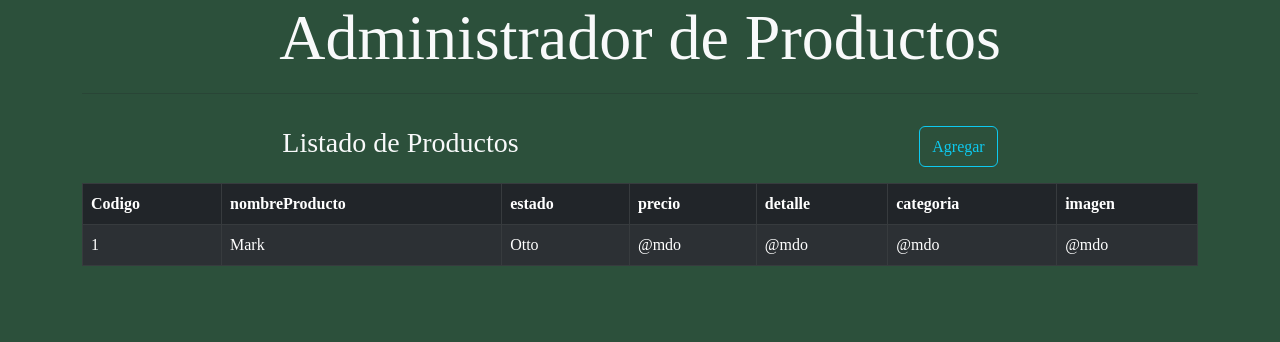
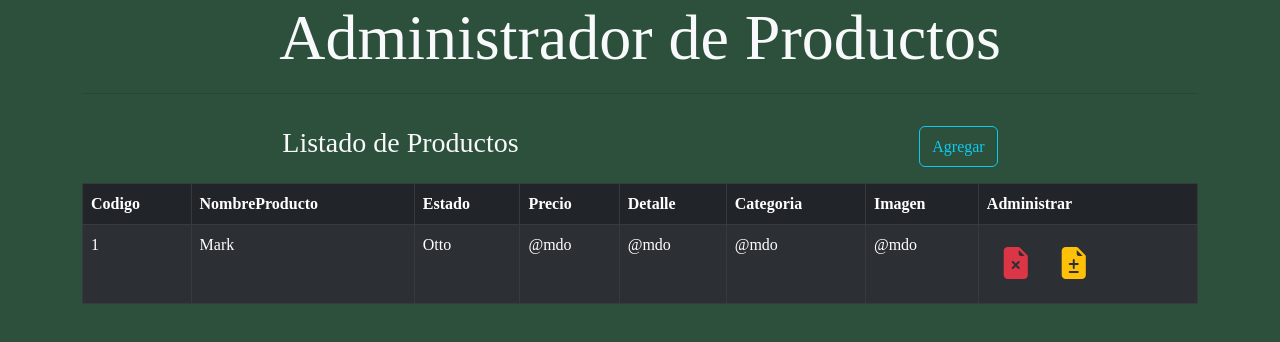
Before and after one commit to gonzalogg94/restaurantFront, a React (Create React App) app: page /administrador in a window 1280 px wide. Shown: the top 342 px of the page. Built offline with nearby package versions, Linux system fonts and the light colour scheme; a web font is replaced by a local one.

Commit message:
agrege botones/iconos para editar y borrar en la tabla de productos

```diff
--- a/src/components/style.css
+++ b/src/components/style.css
@@ -248,3 +248,7 @@ li {
     object-fit: cover;
   }
 }
+
+.iconAdmin{
+  font-size: 2rem;
+}
--- a/src/components/views/AdministradorProductos.jsx
+++ b/src/components/views/AdministradorProductos.jsx
@@ -22,12 +22,13 @@ const AdministradorProductos = () => {
               <thead>
                 <tr>
                   <th>Codigo</th>
-                  <th> nombreProducto</th>
-                  <th> estado</th>
-                  <th> precio</th>
-                  <th> detalle</th>
-                  <th> categoria</th>
-                  <th> imagen</th>
+                  <th> NombreProducto</th>
+                  <th> Estado</th>
+                  <th> Precio</th>
+                  <th> Detalle</th>
+                  <th> Categoria</th>
+                  <th> Imagen</th>
+                  <th> Administrar</th>
                 </tr>
               </thead>
               <tbody>
--- a/src/components/views/producto/TablaProducto.jsx
+++ b/src/components/views/producto/TablaProducto.jsx
@@ -1,5 +1,5 @@
-
-
+import "bootstrap/dist/css/bootstrap.min.css";
+import Button from 'react-bootstrap/Button';
 const TablaProducto = () => {
   return (
     <tr>
@@ -10,6 +10,14 @@ const TablaProducto = () => {
       <td>@mdo</td>
       <td>@mdo</td>
       <td>@mdo</td>
+      <td>
+      <Button variant="none"  >  <i  className="bi bi-file-earmark-x-fill text-danger iconAdmin"></i></Button>
+      <Button variant="none" >  <i className="bi bi-file-earmark-diff-fill text-warning  iconAdmin"></i></Button>
+
+
+
+
+      </td>
     </tr>
   );
 };
```
Lines whose indentation alone changed are shown as unchanged.
